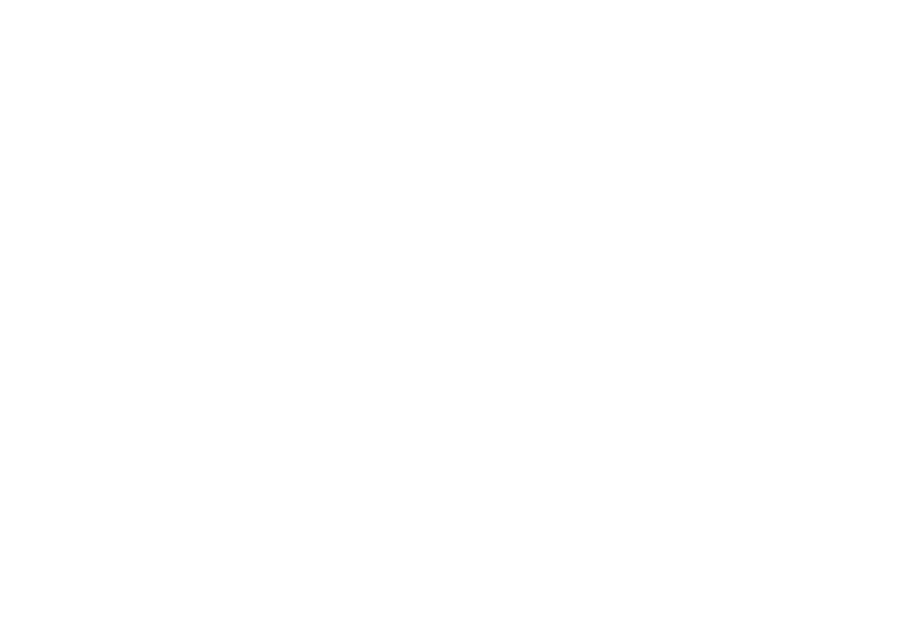
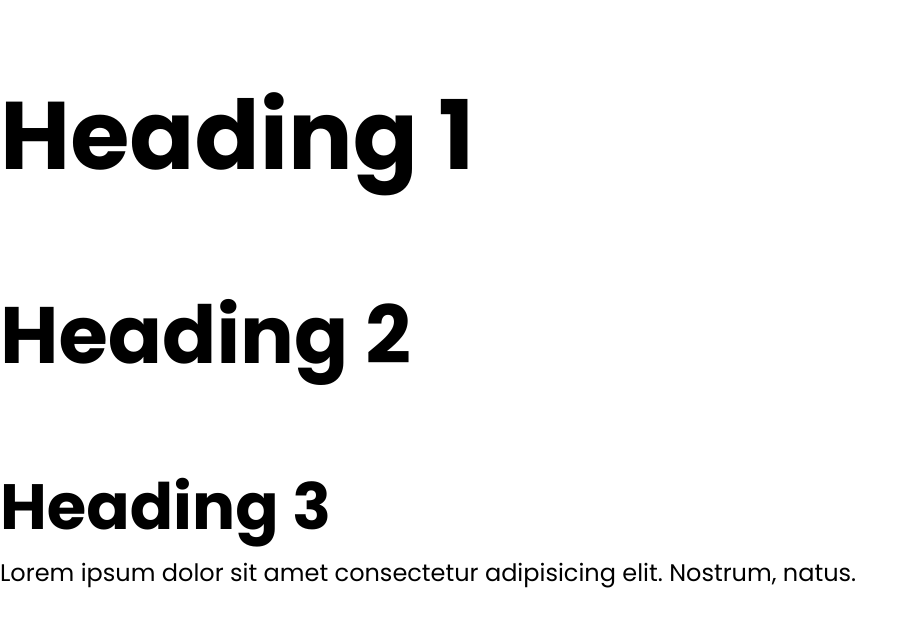
Before and after one commit to M0raru/Responsive-Static-University-Website, a plain HTML site: page index.html in a window 1280 px wide. Shown: the whole page, without its empty margins (0-917 px from the left). Drawn offline with Linux system fonts and the light colour scheme.

Commit message:
Define font styles

```diff
--- a/css/styles.css
+++ b/css/styles.css
@@ -4,3 +4,52 @@
     --color-accent: #344381;
     --color-dark: #000000;
 }
+
+html {
+    /* 62.5% of 16px = 10px */
+    font-size: 62.5%;
+}
+
+body {
+    font-family: 'Poppins', Arial, Helvetica, sans-serif;
+    line-height: 1.5;
+}
+
+h1, h2, h3 {
+    margin-bottom: 0;
+}
+
+h1 {
+    font-size: 4.8rem;
+}
+
+h2 {
+    font-size: 4.0rem;
+}
+
+h3 {
+    font-size: 3.6rem;
+}
+
+ p {
+    margin-top: 0;
+    font-size: 2rem;
+ }
+
+ @media screen and (min-width: 1024px) {
+    h1 {
+        font-size: 9.6rem;
+    }
+
+    h2 {
+        font-size: 8rem;
+    }
+
+    h3 {
+        font-size: 6.4rem;
+     }
+
+     p {
+        font-size: 2.4rem;
+     }
+ }
--- a/index.html
+++ b/index.html
@@ -5,8 +5,21 @@
     <meta http-equiv="X-UA-Compatible" content="IE=edge" />
     <meta name="viewport" content="width=device-width, initial-scale=1.0" />
     <title>Static University Website</title>
+    <link rel="preconnect" href="https://fonts.googleapis.com" />
+    <link rel="preconnect" href="https://fonts.gstatic.com" crossorigin />
+    <link
+      href="https://fonts.googleapis.com/css2?family=Poppins:wght@400;600;700&display=swap"
+      rel="stylesheet"
+    />
     <link rel="stylesheet" href="css/normalize.css" />
     <link rel="stylesheet" href="css/styles.css" />
   </head>
-  <body></body>
+  <body>
+    <h1>Heading 1</h1>
+    <h2>Heading 2</h2>
+    <h3>Heading 3</h3>
+    <p>
+      Lorem ipsum dolor sit amet consectetur adipisicing elit. Nostrum, natus.
+    </p>
+  </body>
 </html>
```
